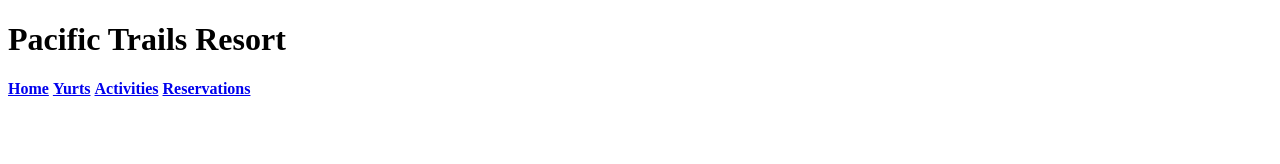
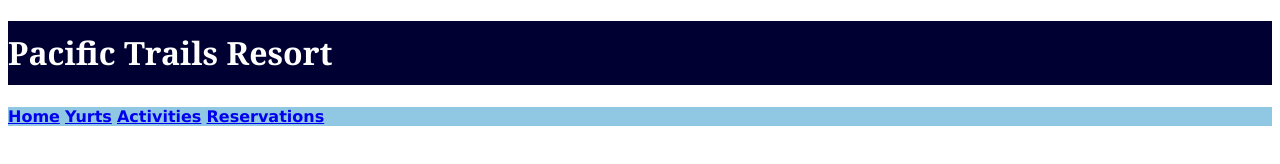
Before and after one commit to heedwiner1106/Pacific_Trails_Resort, a plain HTML site: page activiti.html in a window 1280 px wide. Drawn offline with Linux system fonts and the light colour scheme.

Commit message:
change style.css

```diff
--- a/activiti.html
+++ b/activiti.html
@@ -4,7 +4,7 @@
     <meta charset="UTF-8">
     <meta http-equiv="X-UA-Compatible" content="IE=edge">
     <meta name="viewport" content="width=device-width, initial-scale=1.0">
-    <link rel="stylesheet" href="header.css">
+    <link rel="stylesheet" href="style.css">
     <title>Pacific Trails Resort</title>
 </head>
 <body>
```
Also changed, not shown: index.html (+1 -1 lines), reservation.html (+1 -1 lines), yurts.html (+1 -1 lines).
